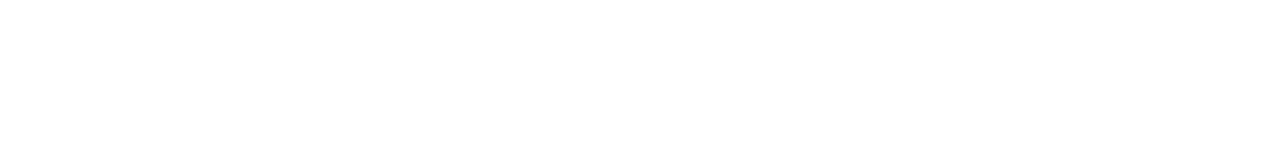
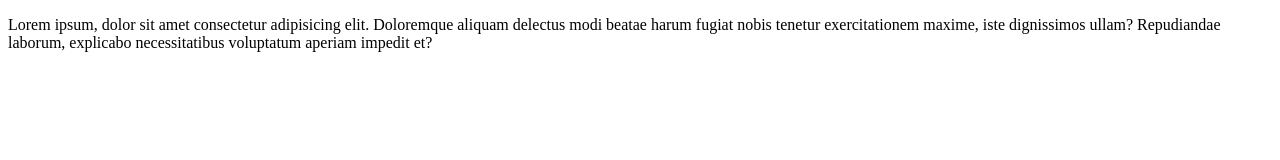
Before and after one commit to Marthamt/BashGitPractice, a plain HTML site: page Pages/index.html in a window 1280 px wide. Drawn offline with Linux system fonts and the light colour scheme.

Commit message:
paragraph added

```diff
--- a/Pages/index.html
+++ b/Pages/index.html
@@ -7,6 +7,6 @@
     <title>BashGitPractice</title>
 </head>
 <body>
-
+    <p>Lorem ipsum, dolor sit amet consectetur adipisicing elit. Doloremque aliquam delectus modi beatae harum fugiat nobis tenetur exercitationem maxime, iste dignissimos ullam? Repudiandae laborum, explicabo necessitatibus voluptatum aperiam impedit et?</p>
 </body>
 </html>
```
